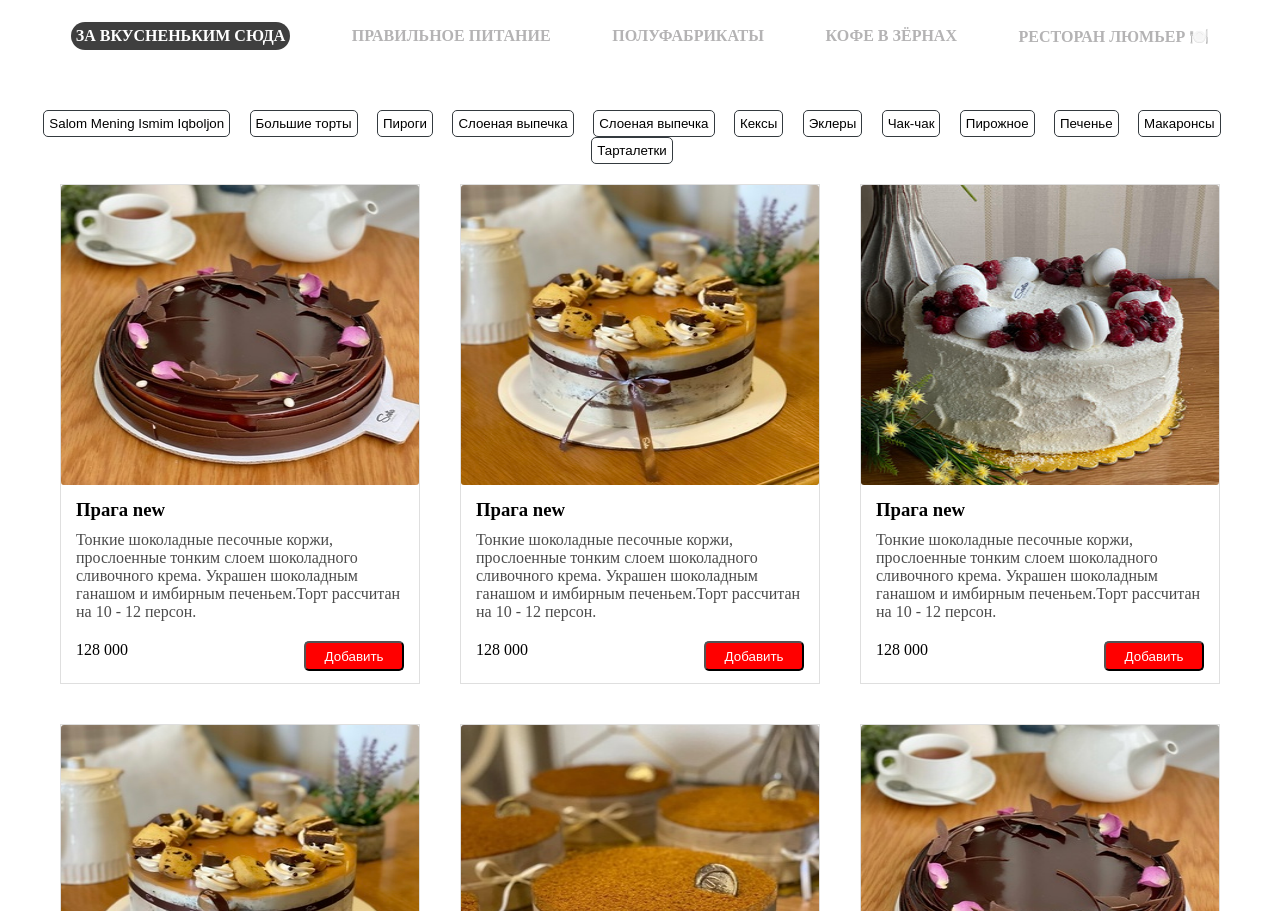
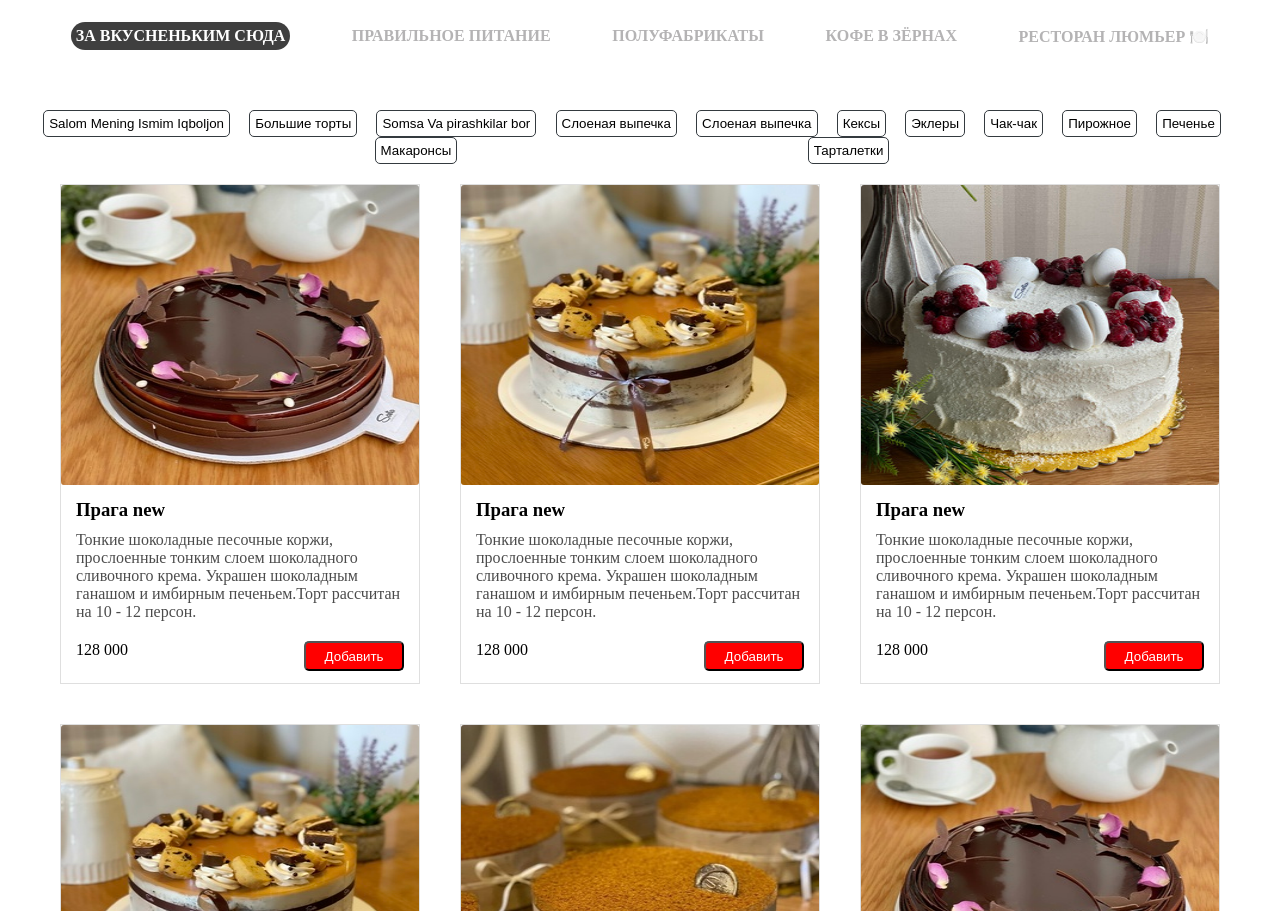
Before and after one commit to diyorbek123/sayt, a plain HTML site: page index.html in a window 1280 px wide. Shown: the part 821-1732 px from the top of the page. Drawn offline with Linux system fonts and the light colour scheme.

Commit message:
Somsamisan

```diff
--- a/index.html
+++ b/index.html
@@ -47,7 +47,7 @@
         <div class="content-button">
             <div class="button"><button><p>Salom Mening Ismim Iqboljon</p></button></div>
             <div class="button"><button><p>Большие торты</p></button></div>
-            <button><p>Пироги</p></button>
+            <button><p>Somsa Va pirashkilar bor</p></button>
             <button><p>Слоеная выпечка</p></button>
             <button><p>Слоеная выпечка</p></button>
             <button><p>Кексы</p></button>
```
